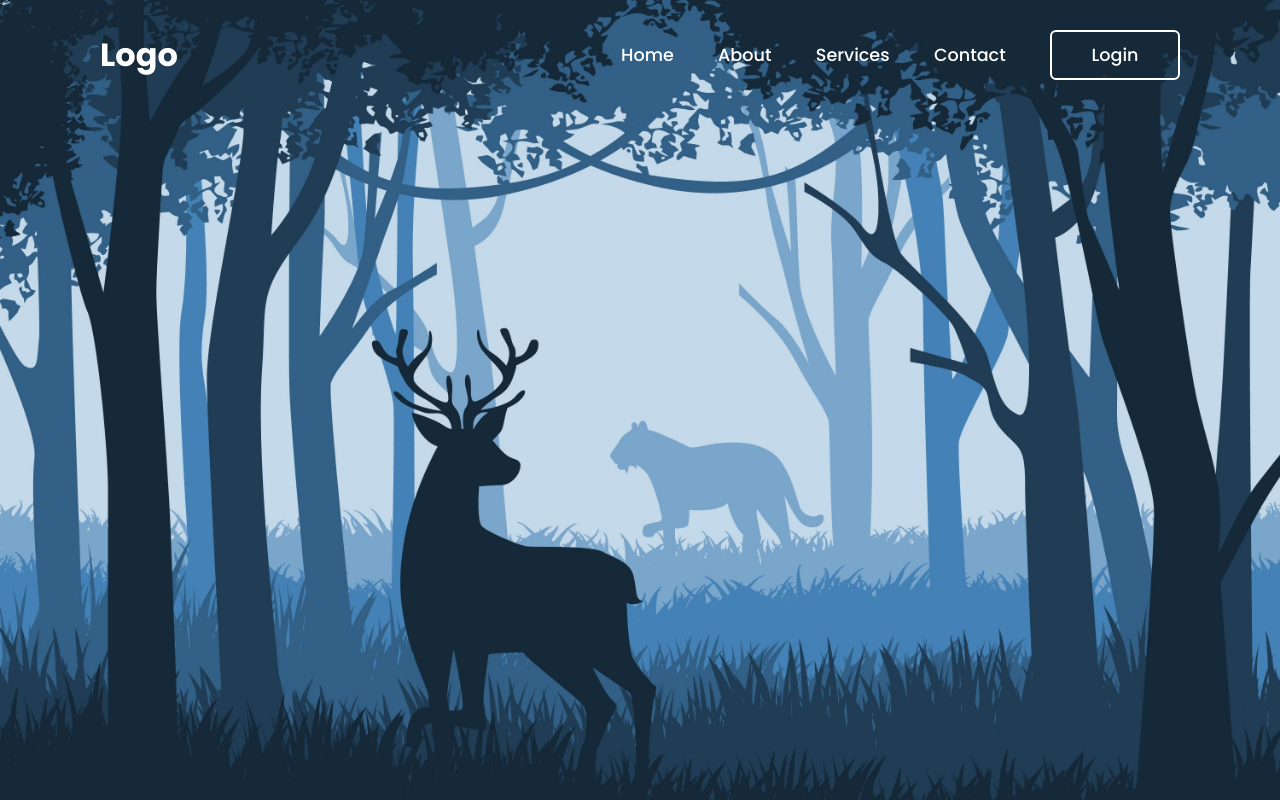
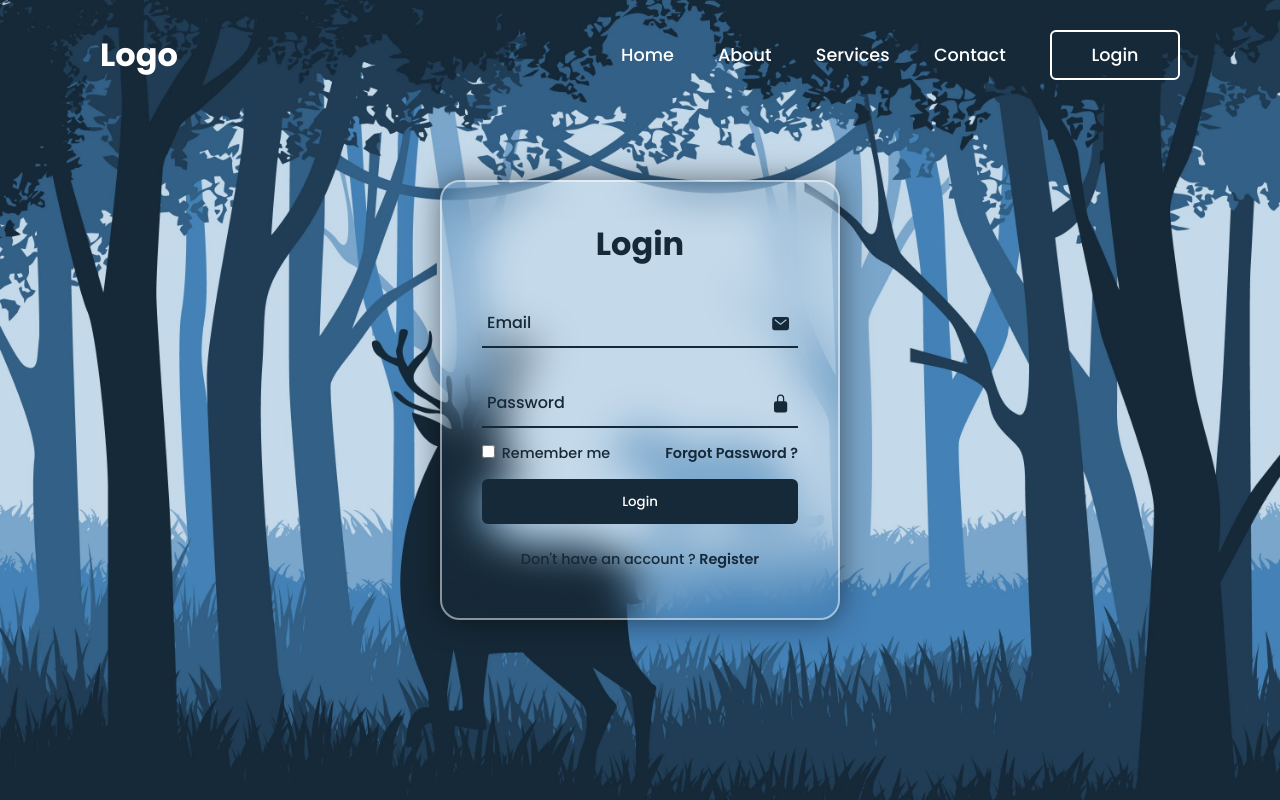
Before and after one commit to DjeelK/Login_register_html_css, a plain HTML site: page index.html in a window 1280 px wide. Drawn offline with nearby package versions, Linux system fonts and the light colour scheme.

Commit message:
Création du pop up Login. Reste effet checkbox à faire et bouton fermeture pop up

```diff
--- a/index.html
+++ b/index.html
@@ -1,11 +1,21 @@
 <!DOCTYPE html>
 <html lang="en">
   <head>
-    <meta charset="UTF-8">
-    <meta name="viewport" content="width=device-width, initial-scale=1.0">
+    <meta charset="UTF-8" />
+    <meta name="viewport" content="width=device-width, initial-scale=1.0" />
     <title>Website with login and register</title>
-    <link rel="stylesheet" href="style.css">
+    <link rel="stylesheet" href="style.css" />
+    <!-- script javaScript -->
     <script src="script.js" defer></script>
+    <!-- //script ionicons -->
+    <script
+      type="module"
+      src="https://unpkg.com/ionicons@7.1.0/dist/ionicons/ionicons.esm.js"
+    ></script>
+    <script
+      nomodule
+      src="https://unpkg.com/ionicons@7.1.0/dist/ionicons/ionicons.js"
+    ></script>
   </head>
   <body>
     <header>
@@ -18,6 +28,33 @@
         <button class="btnLogin-popup">Login</button>
       </nav>
     </header>
-
+    <div class="wrapper">
+      <div class="form-box login">
+        <h2>Login</h2>
+        <form action="#">
+          <div class="input-box">
+            <span class="icon"><ion-icon name="mail"></ion-icon></span>
+            <input type="email" required />
+            <label>Email</label>
+          </div>
+          <div class="input-box">
+            <span class="icon"
+              ><ion-icon name="lock-closed"></ion-icon></ion-icon
+            ></span>
+            <input type="password" required />
+            <label>Password</label>
+          </div>
+          <div class="remember-forgot">
+            <label><input type="checkbox">
+                Remember me</label>
+            <a href="#">Forgot Password ?</a>
+          </div>
+          <button type="submit" class="btn">Login</button>
+          <div class="login-register">
+            <p>Don't have an account ?<a href="#" class="register-link"> Register</a></p>
+          </div>
+        </form>
+      </div>
+    </div>
   </body>
 </html>
--- a/style.css
+++ b/style.css
@@ -81,3 +81,126 @@ header {
     background-color: #fff ;
     color:#162938 ;
 }
+
+.wrapper {
+    position: relative;
+    width: 400px;
+    height: 440px;
+    background: transparent;
+    border: 2px solid rgba(255, 255, 255, .5);
+    border-radius: 20px;
+    backdrop-filter: blur(20px);
+    box-shadow: 0 0 30px rgba(0, 0, 0, .5);
+    display: flex;
+    justify-content: center;
+    align-items: center;
+}
+
+.wrapper .form-box {
+    width: 100%;
+    padding: 40px;
+}
+
+.form-box h2 {
+    font-size: 2em;
+    color:#162938;
+    text-align: center;
+}
+
+.input-box {
+    position: relative;
+    width: 100%;
+    height: 50px;
+    border-bottom: 2px solid #162938;
+    margin : 30px 0;
+}
+
+.input-box label {
+    position: absolute;
+    top: 50%;
+    left: 5px;
+    transform: translateY(-50%);
+    font-size: 1em;
+    color: #162938;
+    font-weight: 500;
+    pointer-events: none;
+    transition: .5s;
+}
+
+.input-box input:focus~label,
+.input-box input:valid~label {
+    top: -5px;
+}
+
+.input-box input {
+    width: 100%;
+    height: 100%;
+    background: transparent;
+    border: none;
+    outline: none;
+    font-size: 1em;
+    color:#162938;
+    font-weight: 600;
+    padding: 0 35px 0 5px;
+}
+
+.input-box .icon {
+    position: absolute;
+    right:8px;
+    font-size: 1.2em;
+    color: #162938;
+    line-height: 57px;
+}
+
+.remember-forgot {
+    font-size: .9em;
+    color:#162938;
+    font-weight: 500;
+    margin: -15px 0 15px;
+    display: flex;
+    justify-content: space-between;
+}
+
+.remember-forgot label input {
+    accent-color: #162938;
+    margin-right: 3px;
+}
+
+.remember-forgot a {
+    color:#162938;
+    text-decoration: none;
+    font-weight: 600;
+}
+
+.remember-forgot a:hover {
+    text-decoration: underline;
+}
+
+.btn {
+    width: 100%;
+    height: 45px;
+    background: #162938;
+    border: none;
+    outline:none;
+    border-radius: 6px;
+    color:#fff;
+    font-weight: 500;
+}
+
+.login-register {
+    font-size: .9em;
+    color:#162938;
+    text-align: center;
+    font-weight: 500;
+    margin: 25px 0 10px;
+}
+
+.login-register p a {
+    color:#162938;
+    text-decoration: none;
+    font-weight: 600;
+}
+
+.login-register p a:hover {
+    text-decoration: underline;
+}
```
Lines whose indentation alone changed are shown as unchanged.
